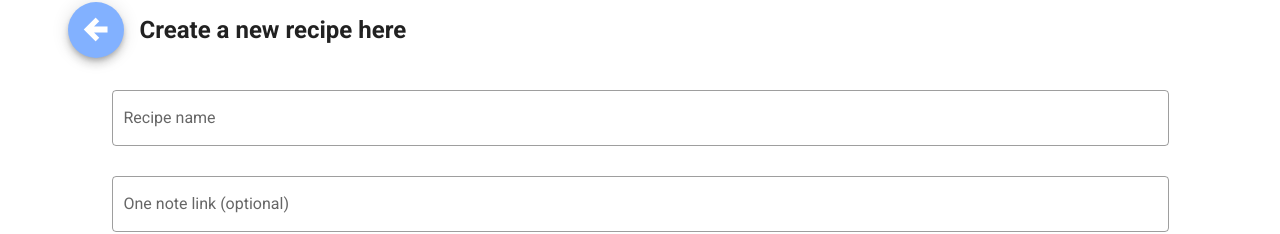
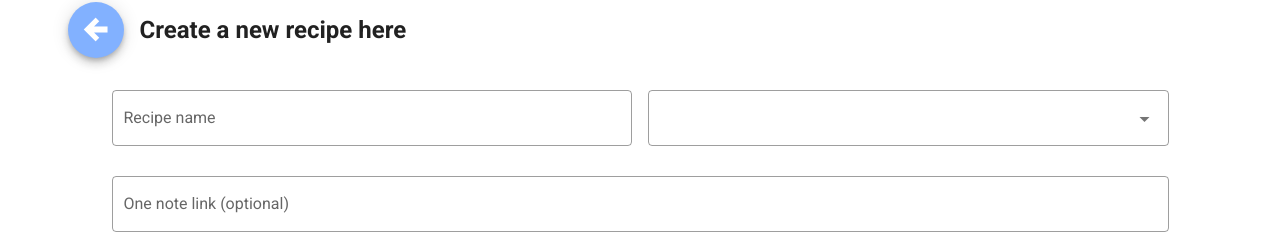
Before and after one commit to tristanneumann1/weekness-for-food, a Vue app: page /#/recipe-form in a window 1280 px wide. Shown: the part 418-652 px from the top of the page. Built offline with nearby package versions, Linux system fonts and the light colour scheme; no server answers; the database is empty.

Commit message:
Add categories

```diff
--- a/src/components/RecipeCard.vue
+++ b/src/components/RecipeCard.vue
@@ -2,7 +2,7 @@
   <div>
     <v-card>
       <v-container class="py-0">
-        <v-row class="title-container">
+        <v-row :class="titleColor">
           <v-card-actions class="card-actions">
             <router-link
               :to="`/recipe-form/${id}`"
@@ -106,6 +106,7 @@
 </template>
 <script>
 import { mapActions } from 'vuex'
+import * as categories from '@/constants/categories'
 
 export default {
   name: 'RecipeCard',
@@ -114,12 +115,33 @@ export default {
     name: String,
     img: String,
     url: String,
+    category: String,
     missingIngredients: Array,
     storedIngredients: Array
   },
   computed: {
     nameCapitalized () {
       return this.name[0].toUpperCase() + this.name.slice(1)
+    },
+    titleColor () {
+      switch (this.category) {
+        case categories.MEAT:
+          return 'red lighten-4'
+        case categories.FISH:
+          return 'blue lighten-4'
+        case categories.VEGGIE:
+          return 'green lighten-4'
+        case categories.DESSERTS:
+          return 'pink lighten-4'
+        case categories.SOUPS:
+          return 'teal darken-2 white--text'
+        case categories.PASTA:
+          return 'teal accent-3'
+        case categories.OTHER:
+          return 'grey darken-4 white--text'
+        default:
+          return 'white'
+      }
     }
   },
   methods: {
--- a/src/components/RecipeForm.vue
+++ b/src/components/RecipeForm.vue
@@ -5,13 +5,24 @@
   >
     <v-container class="px-16">
       <v-row no-gutters>
+        <v-col class="col-12  col-md-6">
           <v-text-field
             required
             outlined
+            class="mr-md-2"
             v-model="value.name"
+            label="Recipe name"
             :rules="nameRules"
-          label="Recipe name"
           ></v-text-field>
+        </v-col>
+        <v-col class="col-12  col-md-6">
+          <v-select
+            outlined
+            v-model="value.category"
+            class="ml-md-2"
+            :items="categoryItems"
+          />
+        </v-col>
       </v-row>
       <v-row no-gutters>
         <v-text-field
@@ -49,6 +60,7 @@
 <script>
 
 import { mapGetters } from 'vuex'
+import * as categories from '@/constants/categories'
 
 function required (field) {
   return (v) => !!v || field + ' is required'
@@ -68,6 +80,30 @@ export default {
     }),
     nameRules () {
       return [ required('Name') ]
+    },
+    categoryItems () {
+      return [{
+        value: categories.MEAT,
+        text: 'Meat'
+      },{
+        value: categories.FISH,
+        text: 'Fish'
+      },{
+        value: categories.PASTA,
+        text: 'Pasta & Rice & Pizza'
+      },{
+        value: categories.VEGGIE,
+        text: 'Veggies'
+      },{
+        value: categories.SOUPS,
+        text: 'Soups and Stews'
+      },{
+        value: categories.DESSERTS,
+        text: 'Desserts'
+      },{
+        value: categories.OTHER,
+        text: 'Other'
+      },]
     }
   }
 }
--- /dev/null
+++ b/src/constants/categories.js
@@ -0,0 +1,7 @@
+export const MEAT = 'MEAT'
+export const PASTA = 'PASTA'
+export const FISH = 'FISH'
+export const SOUPS = 'SOUPS'
+export const DESSERTS = 'DESSERTS'
+export const VEGGIE = 'VEGGIE'
+export const OTHER = 'OTHER'
--- a/src/store/index.js
+++ b/src/store/index.js
@@ -4,6 +4,7 @@ import FirebaseClient from '@/store/firebaseClient'
 import RECIPES from '@/constants/recipes'
 import INGREDIENTS from '@/constants/ingredients-auto'
 import router from '@/router'
+import * as categories from  '@/constants/categories'
 
 Vue.use(Vuex)
 
@@ -58,6 +59,7 @@ const actions = {
     const formattedRecipe = {
       name: recipe.name,
       url: recipe.url,
+      category: recipe.category ? categories[recipe.category] : categories.OTHER,
       ingredients: recipe.ingredients.reduce((ingredients, ingredient, idx) => {
         ingredients[idx] = ingredient
         return ingredients
```
Lines whose indentation alone changed are shown as unchanged.
